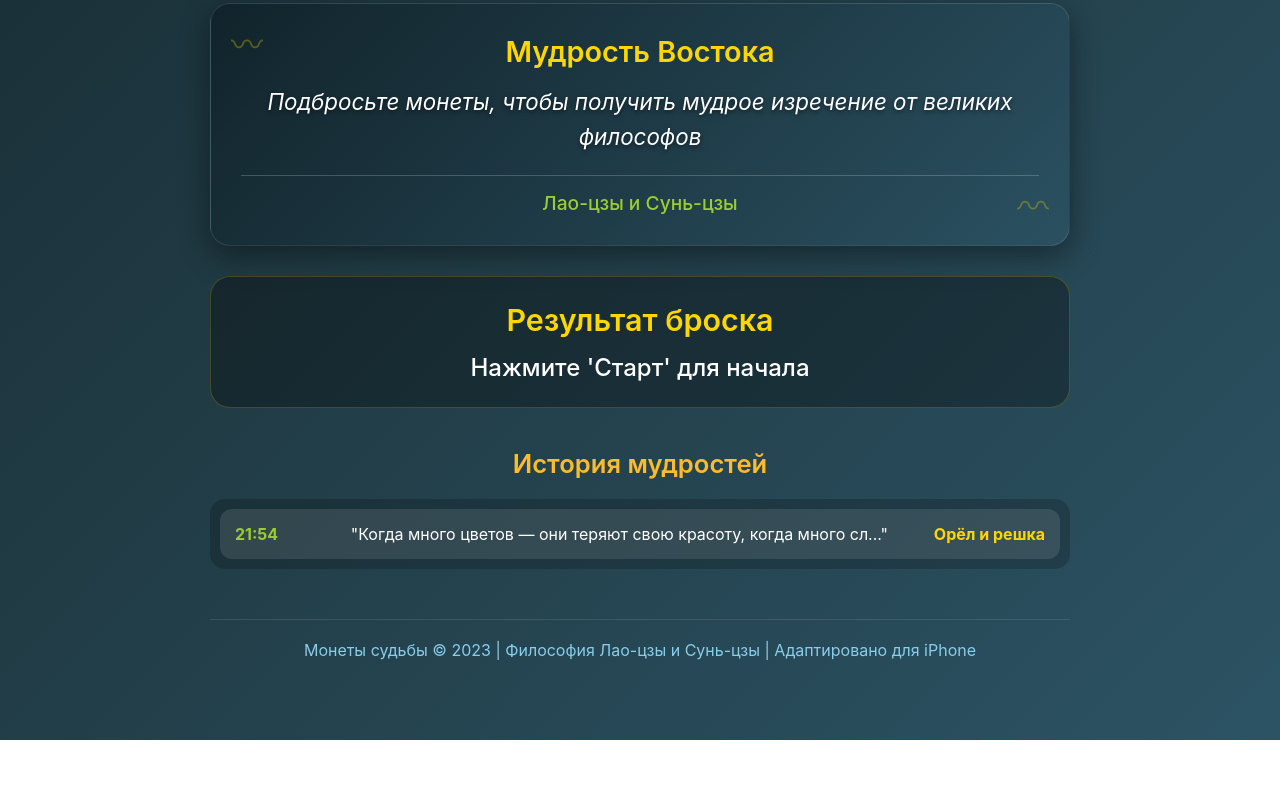
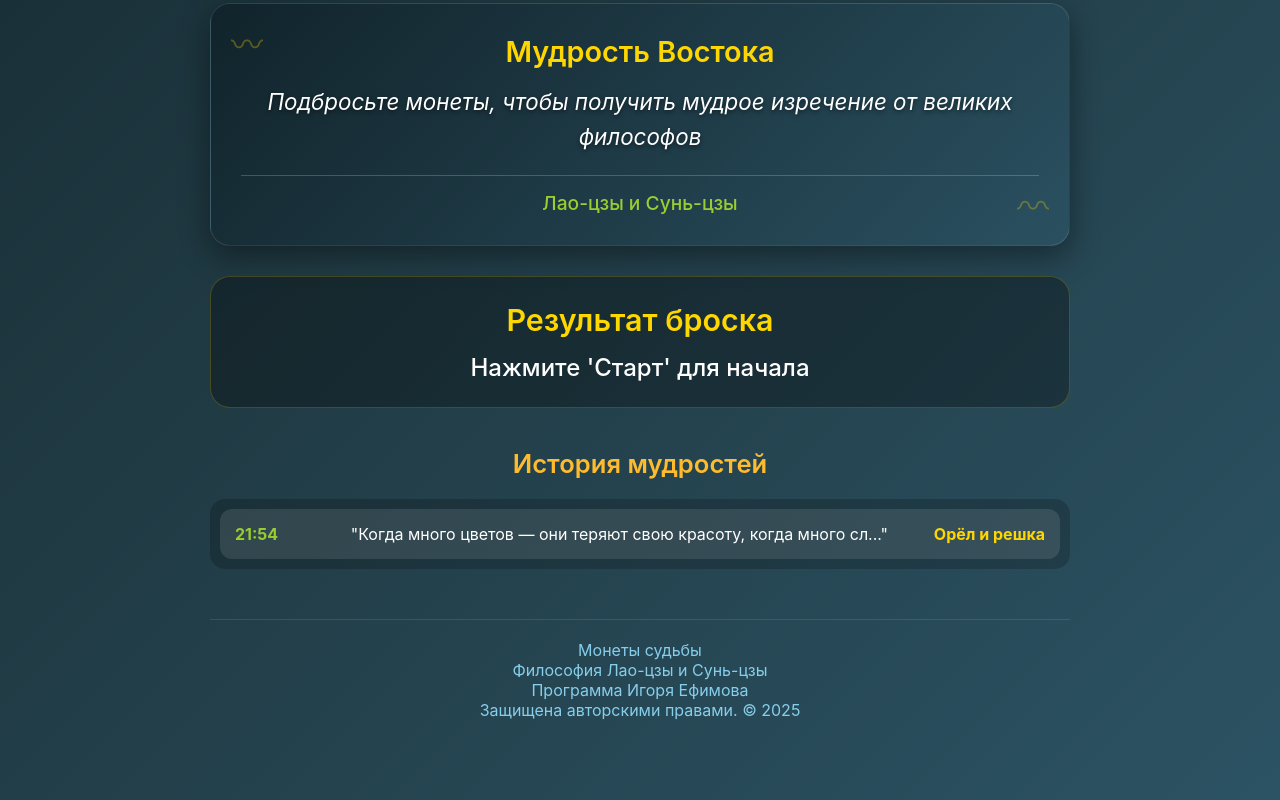
Before and after one commit to IgorEfimof/Coin-1.1, a plain HTML site: page index.html in a window 1280 px wide. Shown: the part 936-1736 px from the top of the page. Before the commit the page ends 1676 px from the top, so only its background shows below. Drawn offline with Linux system fonts and the light colour scheme.

Commit message:
Update index.html

```diff
--- a/index.html
+++ b/index.html
@@ -692,7 +692,10 @@
         </div>
 
         <footer>
-            <p>Монеты судьбы &copy; 2023 | Философия Лао-цзы и Сунь-цзы | Адаптировано для iPhone</p>
+            <p>Монеты судьбы</p>
+<p>Философия Лао-цзы и Сунь-цзы</p>
+<p>Программа Игоря Ефимова</p>
+<p>Защищена авторскими правами. © 2025</p>
         </footer>
     </div>
 
```
